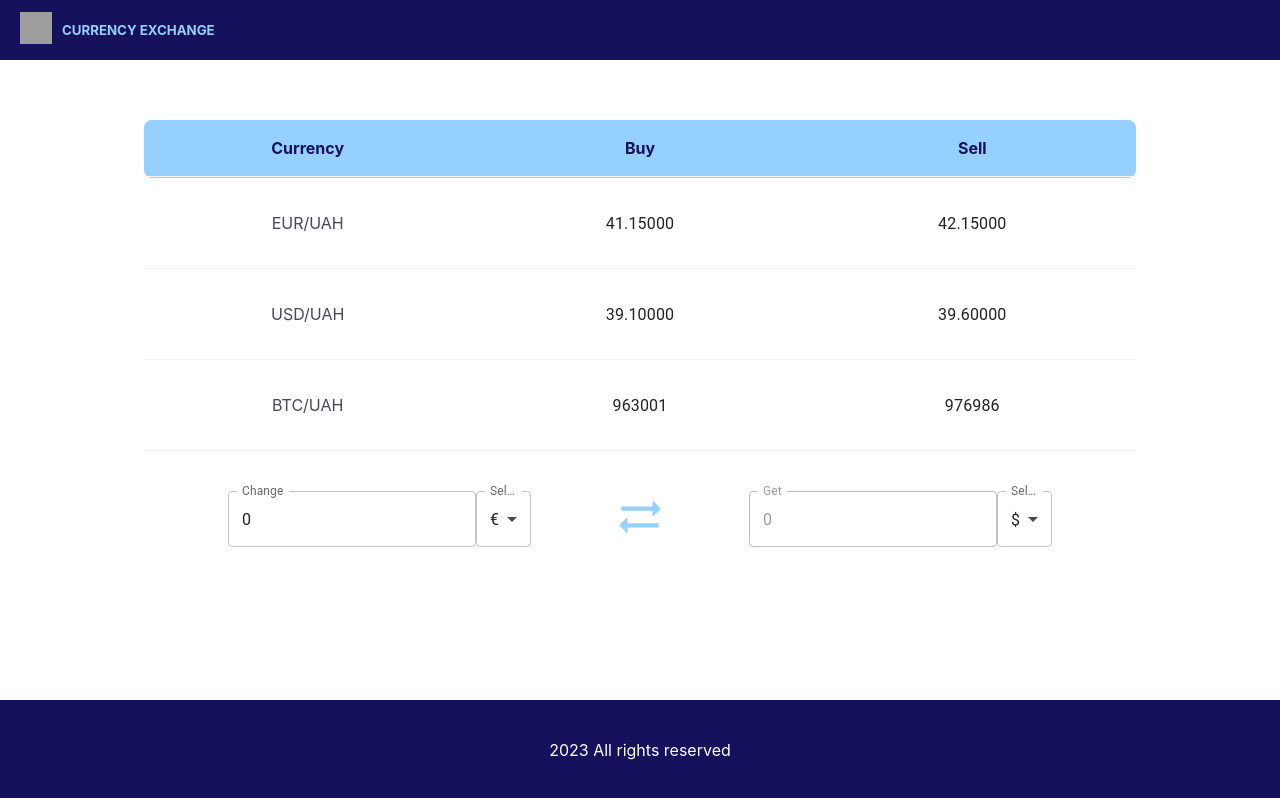
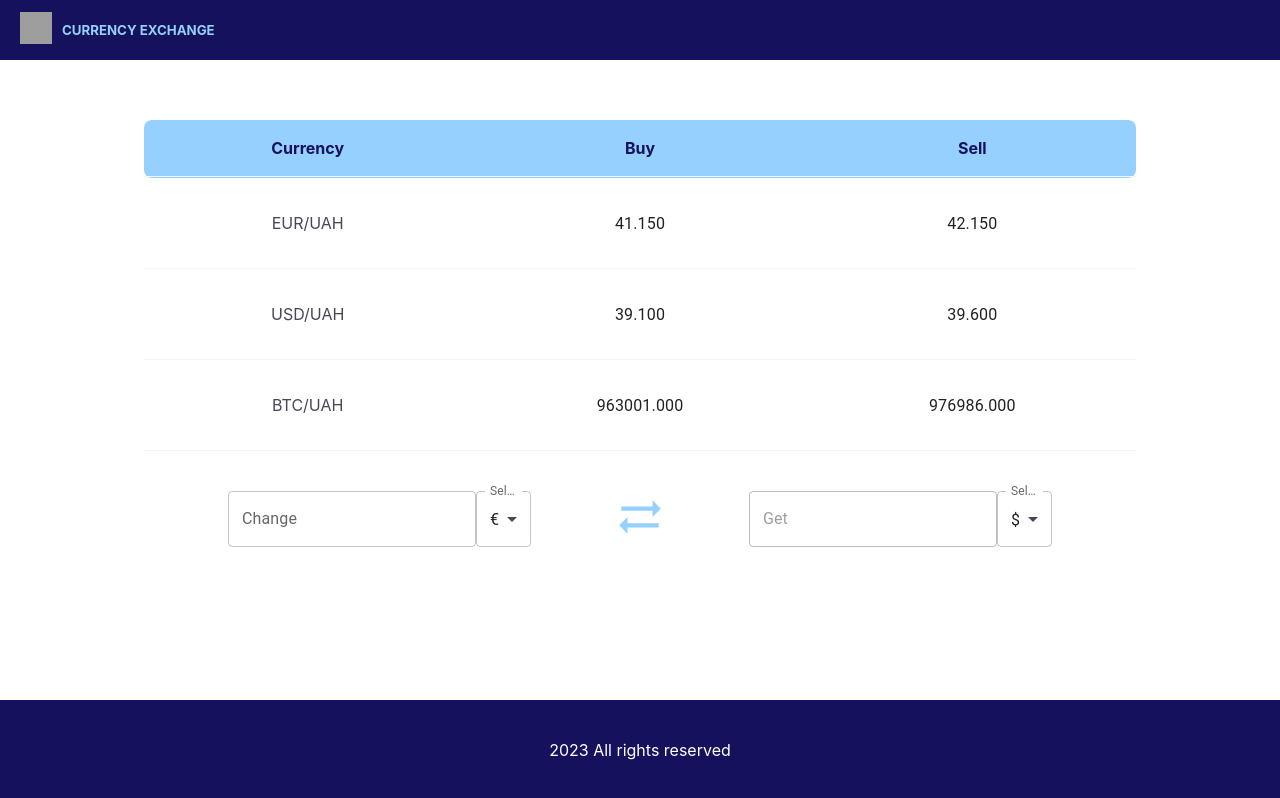
Before and after one commit to Irines/Test-task-currrency-converter, a React (Create React App) app: page / in a window 1280 px wide. Built offline with nearby package versions, Linux system fonts and the light colour scheme; grey boxes are pictures that could not be loaded.

Commit message:
ability to edit currency priice in cells +round

```diff
--- a/src/App.tsx
+++ b/src/App.tsx
@@ -1,11 +1,10 @@
 import React, { createContext, useMemo, useState } from "react";
-import logo from "./logo.svg";
 import "./App.sass";
 import Layout from "./components/Layout";
 import MainPage from "./components/MainPage";
 import { ErrorBoundary } from "react-error-boundary";
 import WarningAmberIcon from "@mui/icons-material/WarningAmber";
-import { CurrencyContextType, CurrencyObj } from "./interfaces/currency-data";
+import { CurrencyObj } from "./interfaces/currency-data";
 import { CurrencyContext } from "./data-context";
 
 function ErrorHandler({ error }: any) {
--- a/src/components/Converter.tsx
+++ b/src/components/Converter.tsx
@@ -6,6 +6,7 @@ import { ChangeEvent, useContext, useEffect, useState } from "react";
 import axios from "axios";
 import { CurrencyContextType, CurrencyObj } from "../interfaces/currency-data";
 import { CurrencyContext } from "../data-context";
+import { rounded } from "../globalFuncs";
 
 const currencies = [
     {
@@ -26,22 +27,16 @@ const currencies = [
     }
 ];
 
-// const currencyData: CurrencyObj[] = [];
-
 function Converter() {
-    const [amountValue, setAmountValue] = useState<string>('0')
-    const [getValue, setGetValue] = useState<string>('0')
+    const [amountValue, setAmountValue] = useState<string>('')
+    const [getValue, setGetValue] = useState<string>('')
     const [currency, setCurrency] = useState('EUR')
     const [getCurrency, setGetCurrency] = useState('USD')
     const [isValid, setValid] = useState(true)
     const { currencyData, setCurrencyData } = useContext(CurrencyContext) as CurrencyContextType;
 
     useEffect(() => {
-
-    }, [])
-
-    useEffect(() => {
-        if (isValid && currencyData.length) {
+        if (isValid && currencyData.length && amountValue) {
             let val = parseFloat(amountValue.replace(/,/g, '.'));
             convertCurrency(currency, getCurrency, Number(val))
         }
@@ -148,7 +143,7 @@ function Converter() {
                     label="Get"
                     disabled
                     autoComplete='off'
-                    value={getValue}
+                    value={rounded(getValue)}
                     onChange={handleChangeGet}
                 />
                 <TextField
--- a/src/components/EditableField.tsx
+++ b/src/components/EditableField.tsx
@@ -2,19 +2,25 @@ import { TextField } from "@mui/material";
 import {ReactComponent as EditIcon} from "../assets/images/edit.svg";
 import CheckCircleIcon from '@mui/icons-material/CheckCircle';
 import CancelIcon from '@mui/icons-material/Cancel';
-import { useState, useEffect, ChangeEvent } from "react";
+import { useState, useEffect, ChangeEvent, useContext } from "react";
 import "../styles/currency-table.sass"
+import { CurrencyContextType, CurrencyObj } from "../interfaces/currency-data";
+import { CurrencyContext } from "../data-context";
+import { rounded } from "../globalFuncs";
 
 interface FieldProps {
-    value: string
+    value: string,
+    type: "sale" | "buy",
+    currencyRowObj: CurrencyObj
 }
 
-function EditableField({value} : FieldProps) {
+function EditableField({value, type, currencyRowObj} : FieldProps) {
         const [initialValue, setInitialValue] = useState(value)
         const [fieldValue, setFieldValue] = useState(value)
         const [showIcons, setShowIcons] = useState(false)
         const [showEdit, setShowEdit] = useState(false)
         const [valid, setValid] = useState(true)
+        const { currencyData, setCurrencyData } = useContext(CurrencyContext) as CurrencyContextType;
 
         useEffect(() => {
             setFieldValue(value);
@@ -25,6 +31,31 @@ function EditableField({value} : FieldProps) {
             const newVal = (e.target.value)
             validateInput(Number(newVal))
             setFieldValue(newVal)
+        }
+
+        const updateFieldData = () => {
+            let updatedRowObj: CurrencyObj = {
+                id: "",
+                ccy: "",
+                base_ccy: "",
+                buy: "",
+                sale: ""
+            }
+            switch (type) {
+                case "buy":
+                    updatedRowObj = {...currencyRowObj, "buy": fieldValue}
+                    break;
+                case "sale":
+                    updatedRowObj = {...currencyRowObj, "sale": fieldValue}
+                break;
+                default:
+                    break;
+            }
+            const updatedObjIndex = currencyData.indexOf(currencyRowObj);
+            let updatedArray = [...currencyData]
+            updatedArray.splice(updatedObjIndex, 1, updatedRowObj)
+            setCurrencyData(updatedArray)
+            setInitialValue(fieldValue)
         }
 
         const validateInput = (newVal: number) => {
@@ -44,6 +75,8 @@ function EditableField({value} : FieldProps) {
 
         const handleSubmit = () => {
             // request to server
+            updateFieldData()
+
             setShowIcons(false)
             setShowEdit(false)
         }
@@ -63,7 +96,7 @@ function EditableField({value} : FieldProps) {
                     id="outlined-name"
                     // label="Name"
                     autoComplete='off'
-                    value={fieldValue}
+                    value={rounded(fieldValue)}
                     onChange={handleChange}
                     onClick={handleFieldClick}
                     onMouseEnter={e => setShowEdit(!showIcons)}
@@ -90,7 +123,6 @@ function EditableField({value} : FieldProps) {
                     label="Must be +- 10%."
                     value={fieldValue}
                     onChange={handleChange}
-                    // helperText="Must be +- 10%."
               />
             }
 
--- a/src/components/TableRow.tsx
+++ b/src/components/TableRow.tsx
@@ -1,7 +1,3 @@
-import { TextField } from "@mui/material";
-import {ReactComponent as EditIcon} from "../assets/images/edit.svg";
-import CheckCircleIcon from '@mui/icons-material/CheckCircle';
-import CancelIcon from '@mui/icons-material/Cancel';
 import {useState, useEffect} from 'react';
 import "../styles/currency-table.sass"
 import EditableField from "./EditableField";
@@ -21,7 +17,8 @@ function TableRow({value, key}:RowData) {
                     <div className="cell__content">
                         <EditableField
                             value={value.buy}
-                            // setFieldValue={setFieldValueBuy}
+                            type="buy"
+                            currencyRowObj={value}
                         />
                     </div>
                 </div>
@@ -29,7 +26,8 @@ function TableRow({value, key}:RowData) {
                     <div className="cell__content">
                         <EditableField
                             value={value.sale}
-                            // setFieldValue={setFieldValueSell}
+                            type="sale"
+                            currencyRowObj={value}
                         />
                 </div>
             </div>
--- a/src/containers/CurrencyTable.tsx
+++ b/src/containers/CurrencyTable.tsx
@@ -13,21 +13,15 @@ const currencyArr = [
 ];
 
 function CurrencyTable() {
-  const [data, setData] = useState<CurrencyObj[]>([]);
   const { currencyData, setCurrencyData } = useContext(CurrencyContext) as CurrencyContextType;
 
-  // the server doesn't have CORS header, so you are not allowed to get the response
+  // the server doesn't have CORS header, so not allowed to get the response
   const fetchPost = async () => {
   // const response = await axios("https://api.privatbank.ua/p24api/pubinfo?json&exchange&coursid=5")
-  // setData(response.data)
+  // setCurrencyData(response.data)
 
-    setData(currencyArr);
+    setCurrencyData(currencyArr);
   };
-
-  // update Context after fetch currency data for table
-  useEffect(() => {
-    setCurrencyData(currencyArr as CurrencyObj[])
-  }, [data])
 
   useEffect(() => {
     checkCounterAndFetch();
@@ -63,7 +57,7 @@ function CurrencyTable() {
           </div>
         </div>
         <div className="table-body">
-          {data?.filter(object => object.id !== '#').map(
+          {currencyData?.filter(object => object.id !== '#').map(
             (value, index) => (
               <TableRow value={value} key={`row_${index}`} />
             )
--- /dev/null
+++ b/src/globalFuncs.tsx
@@ -0,0 +1,3 @@
+export const rounded = function(value: string){
+    return value ? String((+value).toFixed(3)) : ''
+}
```
